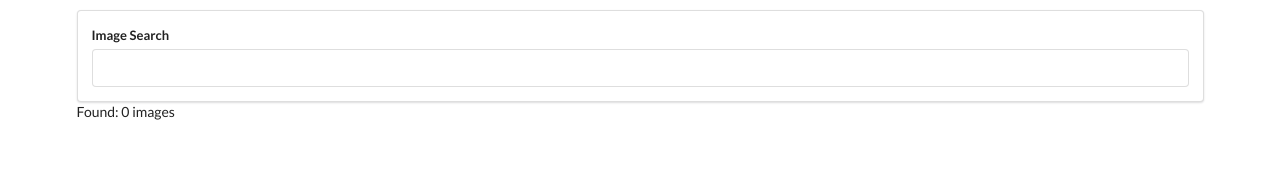
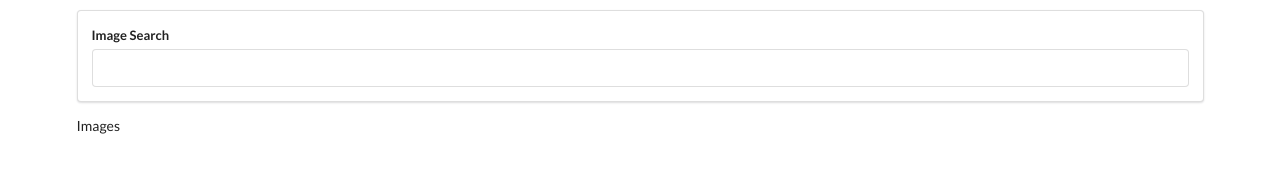
Before and after one commit to janechodance/pics, a React (Create React App) app: page / in a window 1280 px wide. Shown: the top 186 px of the page. Built offline with nearby package versions, Linux system fonts and the light colour scheme.

Commit message:
render pics

```diff
--- a/src/components/App.js
+++ b/src/components/App.js
@@ -1,6 +1,7 @@
 import React from "react";
 import SearchBar from "./SearchBar";
 import unsplash from "../api/unsplash";
+import ImageList from "./ImageList";
 
 class App extends React.Component{
     state = {images: []};
@@ -15,7 +16,7 @@ class App extends React.Component{
         return(
             <div className="ui container" style={{marginTop: '10px'}}>
             <SearchBar getTerm={this.onSearchSubmit}/>
-            Found: {this.state.images.length} images
+            <ImageList images={this.state.images}/>
         </div>
         )
     }
--- a/src/components/ImageList.js
+++ b/src/components/ImageList.js
@@ -0,0 +1,11 @@
+import React from 'react';
+
+const ImageList = (props) => {
+    console.log(props.images)
+    return(
+        <div>Images
+            {props.images.map(({description, id, urls})=> { return <img alt={description} key={id} src={urls.regular}/>} )}
+        </div>
+    )
+}
+export default ImageList
```
